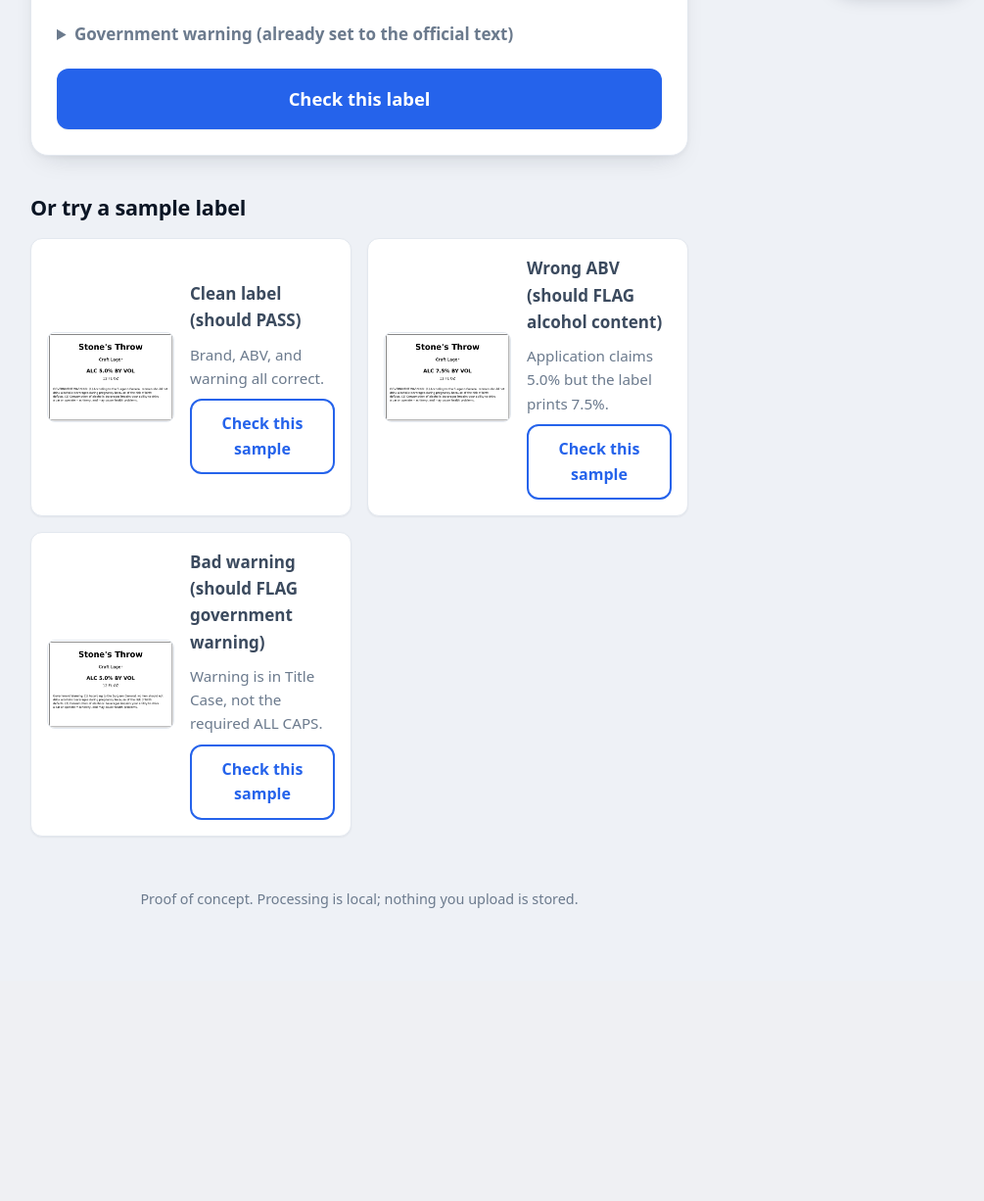
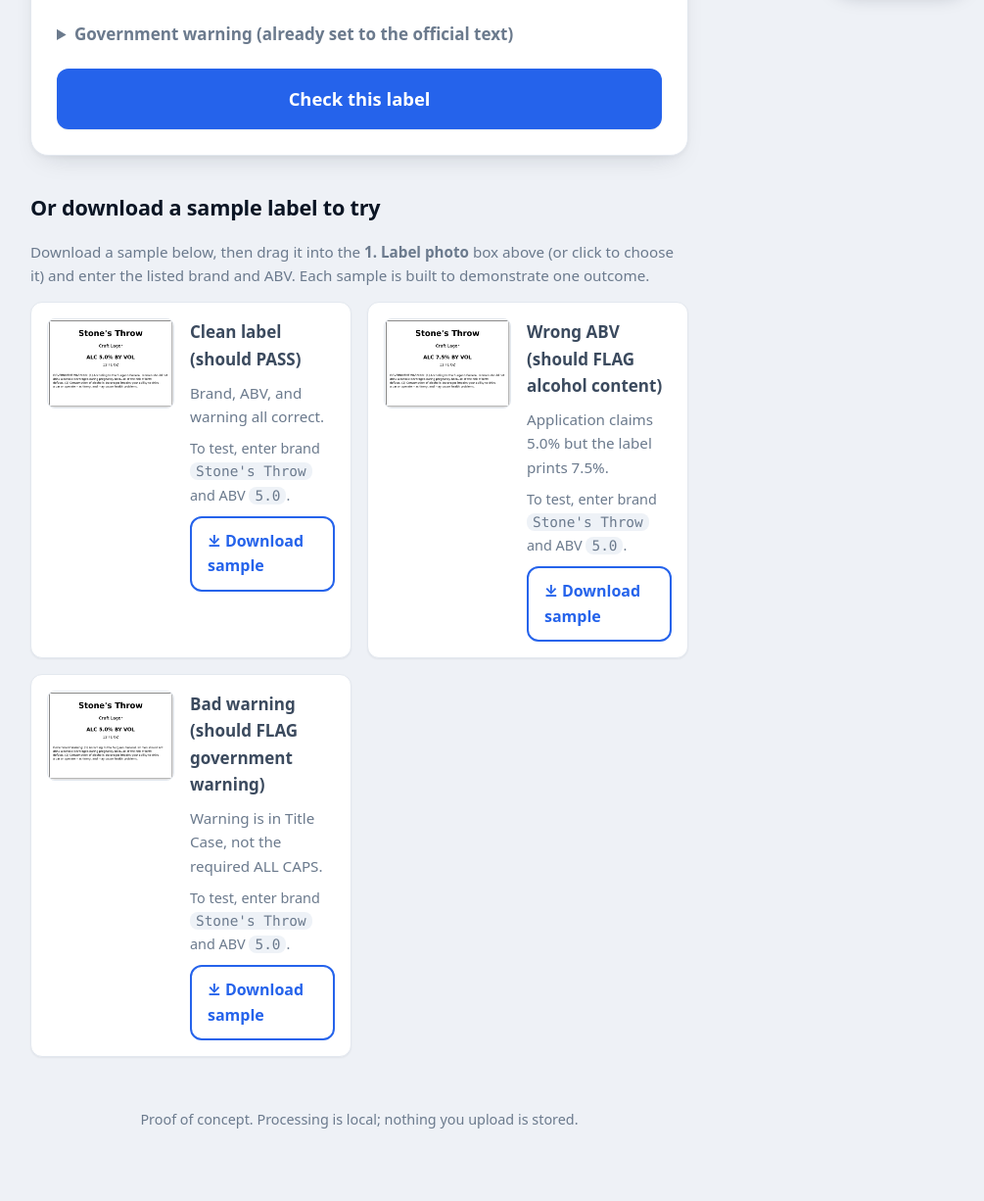
Before and after one commit to jayceparabellum/TTB_AI_Label_Verification_Tool, a FastAPI app: page / in a window 1280 px wide. Shown: the part 794-2020 px from the top of the page at 98% size, without its empty margins (273-1278 px from the left). Before the commit the page ends 1721 px from the top, so only its background shows below. Run offline with FastAPI, Linux system fonts and the light colour scheme; some libraries are stand-ins or nearby versions.

Commit message:
feat(ui): make single-page samples downloadable, not inline-checked (#63)
The three sample labels on the home page now lead with a "⤓ Download
sample" button (the thumbnail is also a download link) instead of a
"Check this sample" form that POSTed to /verify-sample and ran the check
server-side. The point of the bundled samples is for a reviewer to grab
one and exercise the real "1. Label photo" drag-and-drop upload, so the
card now shows the brand/ABV to enter and tells the user to drop the
file into the upload box above.

The /verify-sample route is unchanged — it remains a working, tested API
endpoint; only the home-page UI stops driving it.

- index.html: sample forms -> download cards with brand/ABV hints
- style.css: top-align sample cards, add .sample-hint styling
- test_web.py: assert the download UI (no "Check this sample" button)
- README: update the home-page sample instructions

Co-authored-by: jayceparabellum <jayceparabellum@users.noreply.github.com>
Co-authored-by: Claude Opus 4.8 (1M context) <noreply@anthropic.com>

```diff
--- a/app/static/style.css
+++ b/app/static/style.css
@@ -125,12 +125,14 @@ textarea.mono { font-family: var(--mono); font-size: .98rem; }
 /* --- Samples --- */
 .sample-grid { display: grid; grid-template-columns: 1fr; gap: 16px; }
 .sample {
-  display: flex; gap: 16px; align-items: center; background: var(--surface);
+  display: flex; gap: 16px; align-items: flex-start; background: var(--surface);
   border: 1px solid var(--border); border-radius: var(--r); padding: 16px; box-shadow: var(--shadow-sm);
 }
-.sample img { width: 130px; height: auto; border: 1px solid var(--border); border-radius: var(--r-sm); }
-.sample-body { display: flex; flex-direction: column; gap: 9px; flex: 1; }
+.sample img { width: 130px; height: auto; border: 1px solid var(--border); border-radius: var(--r-sm); display: block; }
+.sample-body { display: flex; flex-direction: column; gap: 9px; flex: 1; align-items: flex-start; }
 .sample-blurb { color: var(--muted); font-size: .95rem; }
+.sample-hint { font-size: .9rem; color: var(--muted); }
+.sample-hint code { background: var(--surface-2, #eef2f7); padding: 1px 6px; border-radius: var(--r-sm); font-family: var(--mono); }
 @media (min-width: 620px) { .sample-grid { grid-template-columns: 1fr 1fr; } }
 
 /* --- Result --- */
--- a/app/templates/index.html
+++ b/app/templates/index.html
@@ -60,17 +60,28 @@
   </form>
 
   <section class="samples">
-    <h2>Or try a sample label</h2>
+    <h2>Or download a sample label to try</h2>
+    <p class="hint">
+      Download a sample below, then drag it into the <strong>1. Label photo</strong>
+      box above (or click to choose it) and enter the listed brand and ABV. Each
+      sample is built to demonstrate one outcome.
+    </p>
     <div class="sample-grid">
       {% for s in samples %}
-      <form action="/verify-sample/{{ s.key }}" method="post" class="sample">
-        <img src="/static/samples/{{ s.filename }}" alt="{{ s.title }}">
+      <div class="sample">
+        <a href="/static/samples/{{ s.filename }}" download="{{ s.filename }}"
+           title="Download {{ s.filename }}">
+          <img src="/static/samples/{{ s.filename }}" alt="{{ s.title }}">
+        </a>
         <div class="sample-body">
           <strong>{{ s.title }}</strong>
           <span class="sample-blurb">{{ s.blurb }}</span>
-          <button type="submit" class="btn-secondary">Check this sample</button>
+          <span class="sample-hint">To test, enter brand
+            <code>{{ s.brand }}</code> and ABV <code>{{ s.alcohol_content }}</code>.</span>
+          <a class="btn-secondary" href="/static/samples/{{ s.filename }}"
+             download="{{ s.filename }}">⤓ Download sample</a>
         </div>
-      </form>
+      </div>
       {% endfor %}
     </div>
   </section>
```
Also changed, not shown: tests/test_web.py (+5 -1 lines), README.md.
